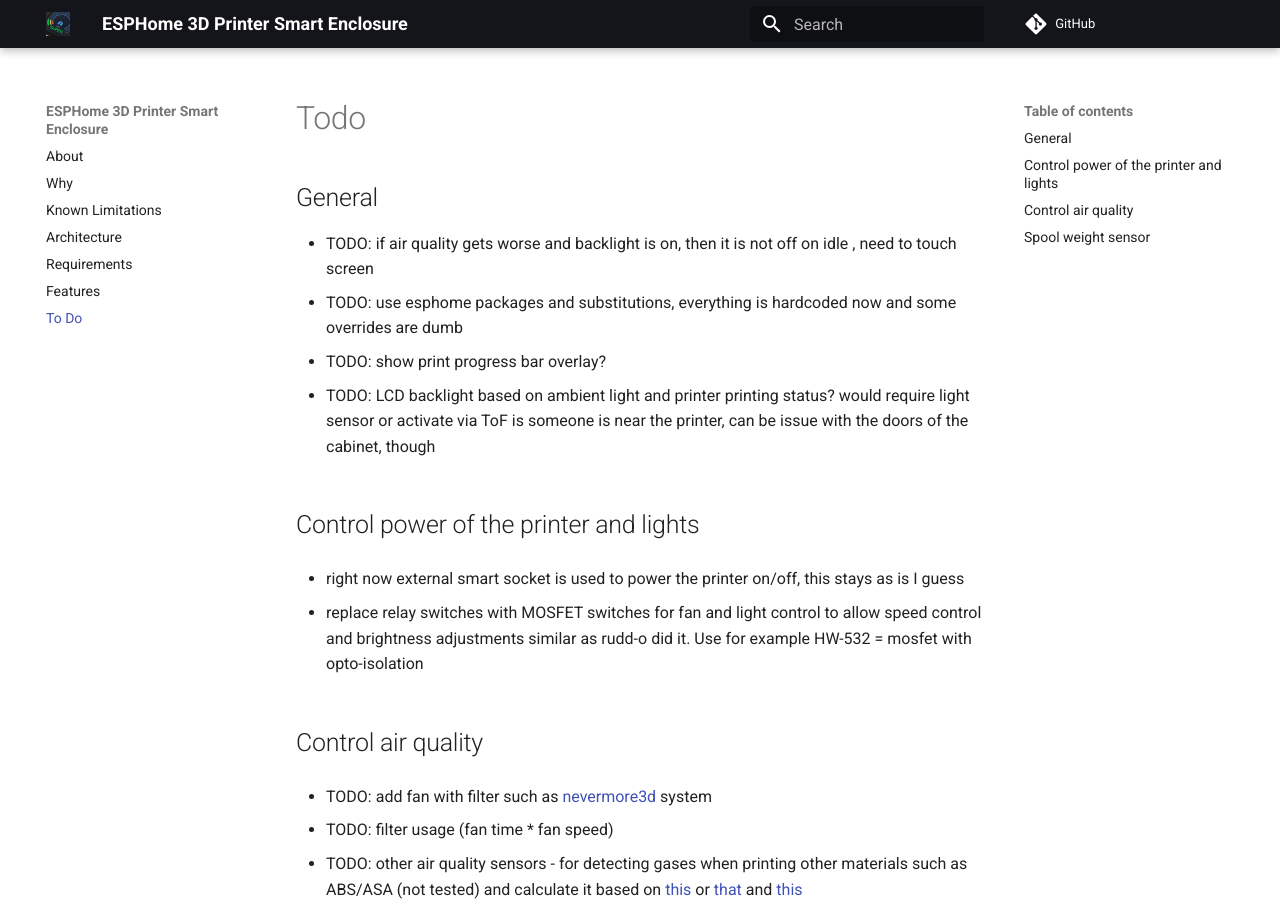
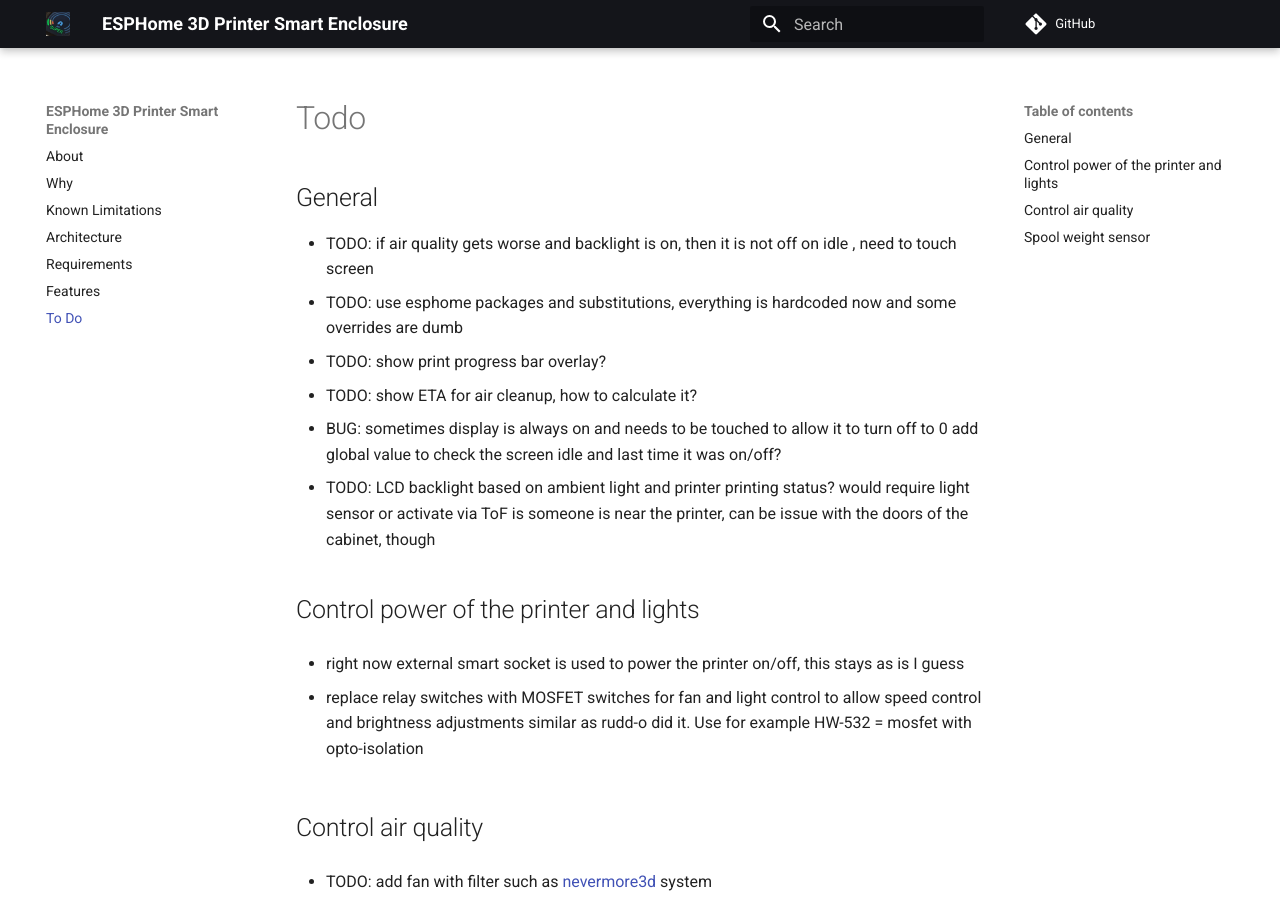
Before and after one commit to nvtkaszpir/esphome-3d-printer-smart-enclosure, an MkDocs documentation site: the page built from docs/todo.md, in a window 1280 px wide and 900 px high. Built offline with MkDocs 1.6.1 and Material for MkDocs 9.7.7, drawn with Linux system fonts in a browser that asks for light colours; comment, search, counter and statistics services are not loaded.

Commit message:
Switch back to default tab with animation

```diff
--- a/docs/todo.md
+++ b/docs/todo.md
@@ -5,7 +5,10 @@
 - TODO: if air quality gets worse and backlight is on, then it is not off on idle , need to touch screen
 - TODO: use esphome packages and substitutions, everything is hardcoded now and some overrides are dumb
 - TODO: show print progress bar overlay?
+- TODO: show ETA for air cleanup, how to calculate it?
 
+- BUG: sometimes display is always on and needs to be touched to allow it to turn off to 0
+  add global value to check the screen idle and last time it was on/off?
 - TODO: LCD backlight based on ambient light and printer printing status? would require light sensor
   or activate via ToF is someone is near the printer, can be issue with the doors of the cabinet, though
 
--- a/include.lcd-touch.yaml
+++ b/include.lcd-touch.yaml
@@ -398,6 +398,7 @@
         - lvgl.tileview.select:
             id: my_tileview
             tile_id: tile_pmma_a
+            animated: true
 
     - timeout: 20s
       then:
```
Also changed, not shown: 2 other files.
